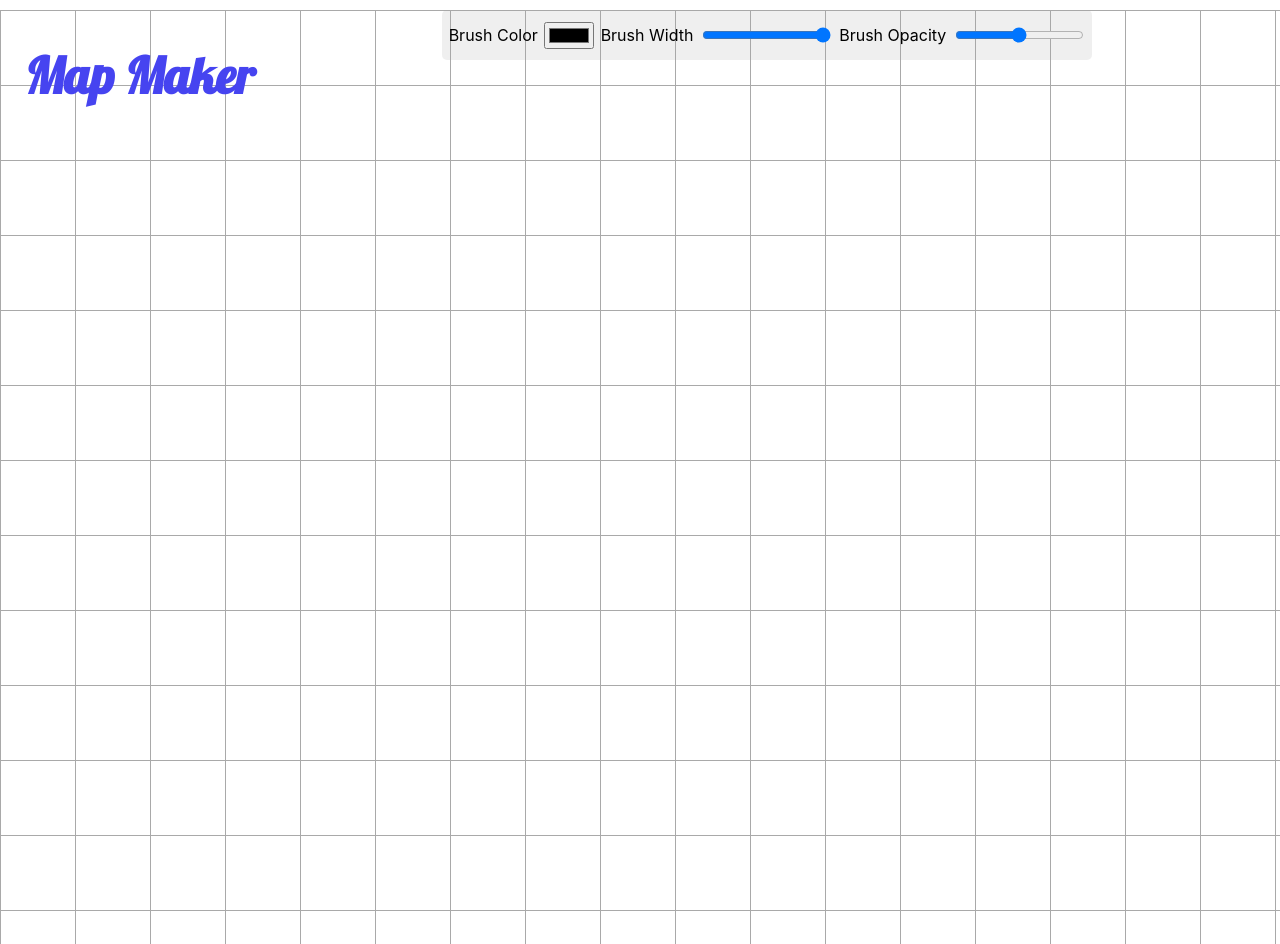
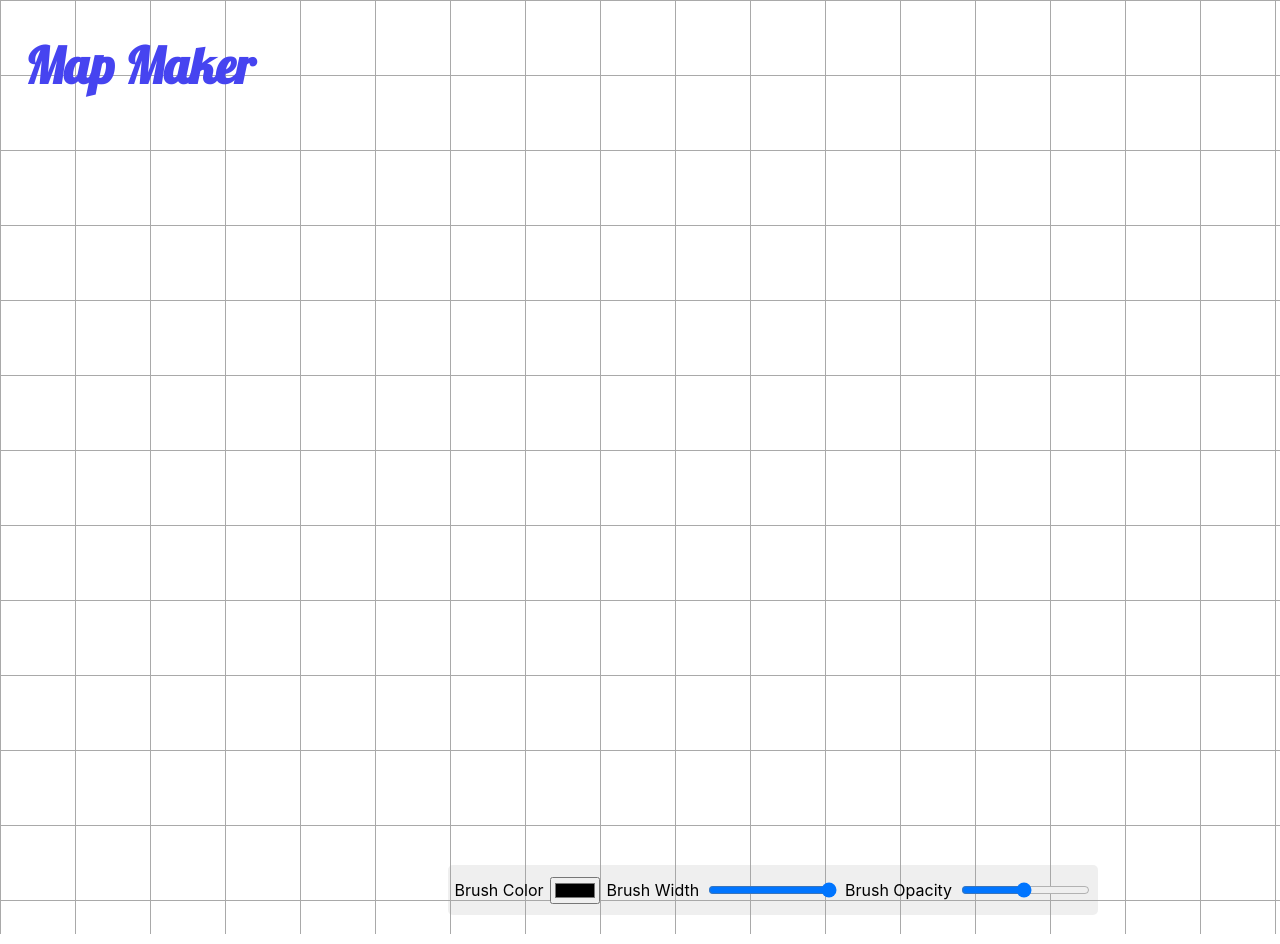
Before and after one commit to GeorgeKimKuen/CS446_MapMaker, a React (Create React App) app: page / in a window 1280 px wide. Shown: the top 944 px of the page. Built offline with nearby package versions, Linux system fonts and the light colour scheme.

Commit message:
Menu positioning

```diff
--- a/src/App.css
+++ b/src/App.css
@@ -43,4 +43,7 @@ h1 {
   background-color: #a3a3a32d;
   margin: auto;
   margin-top: 10px;
+  position: absolute;
+  left: 35%;
+  bottom: 2%;
 }
```
